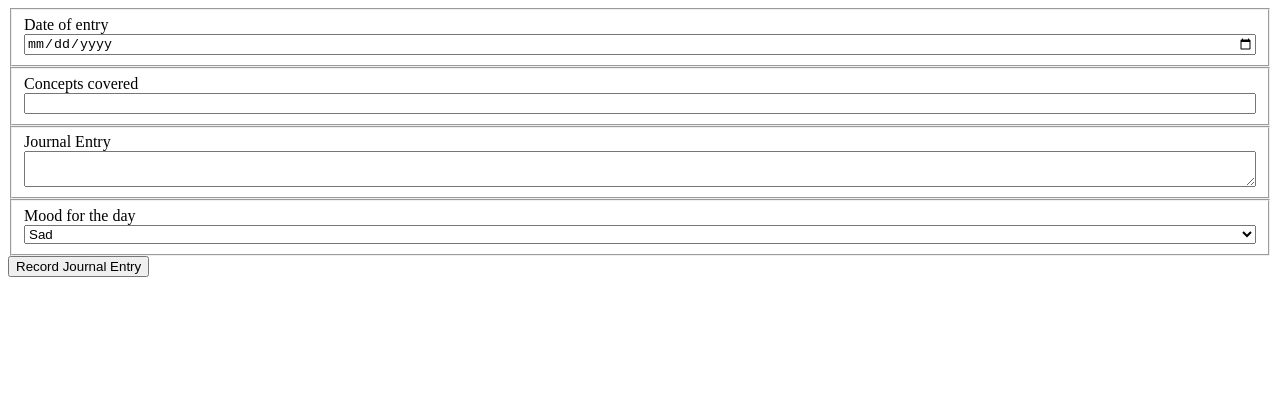
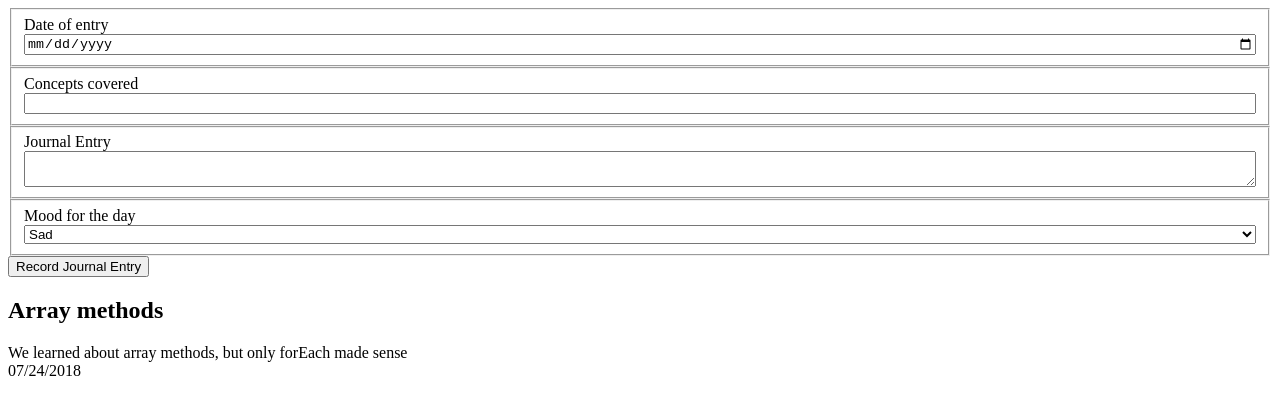
Before and after one commit to stevebrownlee/daily-journal, a plain HTML site: page index.html in a window 1280 px wide. Drawn offline with Linux system fonts and the light colour scheme.

Commit message:
Hard coded journal array and DOM components

```diff
--- a/index.html
+++ b/index.html
@@ -5,7 +5,7 @@
     <meta http-equiv="X-UA-Compatible" content="IE=edge">
     <title>Daily Journal</title>
     <meta name="viewport" content="width=device-width, initial-scale=1">
-    <link rel="stylesheet" type="text/css" media="screen" href="journal.css" />
+    <link rel="stylesheet" type="text/css" media="screen" href="styles/journal.css" />
 </head>
 <body>
     <form class="journalForm">
@@ -31,5 +31,12 @@
         </fieldset>
     </form>
     <button id="journalSaveButton">Record Journal Entry</button>
+
+    <article class="entryLog">
+
+    </article>
+
+
+    <script src="scripts/journal.js"></script>
 </body>
 </html>
--- /dev/null
+++ b/scripts/journal.js
@@ -0,0 +1,47 @@
+const journalEntries = [
+    {
+        concept: "Array methods",
+        date: "07/24/2018",
+        entry: "We learned about array methods, but only forEach made sense",
+        mood: "Ok"
+    }
+]
+
+/*
+    Purpose: To create, and return, a string template that
+    represents a single journal entry object as HTML
+
+    Arguments: journalEntry (object)
+*/
+const makeJournalEntryComponent = (journalEntry) => {
+    // Create your own HTML structure for a journal entry
+    return `
+    <article class="journalEntry">
+    <header>
+    <h2>${journalEntry.concept}</h2>
+    </header>
+    <section>
+    ${journalEntry.entry}
+    </section>
+    <footer>
+    <time>${journalEntry.date}</time>
+    </footer>
+    </article>
+    `
+}
+
+/*
+    Purpose: To render all journal entries to the DOM
+
+    Arguments: entries (array of objects)
+*/
+const renderJournalEntries = (entries) => {
+    const entriesContainer = document.querySelector(".entryLog")
+
+    for (entry of entries) {
+        const entryComponent = makeJournalEntryComponent(entry)
+        entriesContainer.innerHTML += entryComponent
+    }
+}
+
+renderJournalEntries(journalEntries)
```
Also changed, not shown: styles/journal.css (renamed from journal.css).
